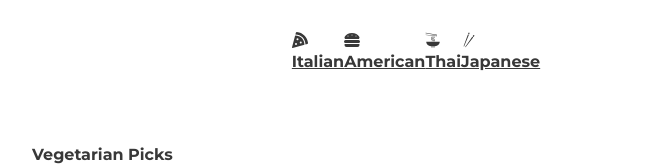
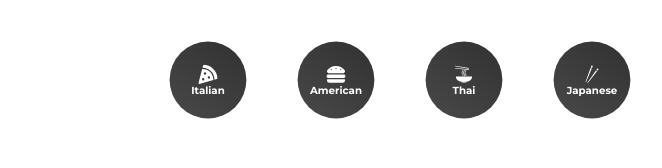
Before and after one commit to acz1992/react_recipe_app, a React (Create React App) app: page / in a window 1280 px wide. Shown: the top 168 px of the page, without its empty margins (224-886 px from the left). Built offline with nearby package versions, Linux system fonts and the light colour scheme; no server answers.

Commit message:
Style Nav Link using styled components

```diff
--- a/src/components/Category.jsx
+++ b/src/components/Category.jsx
@@ -6,22 +6,22 @@
 function Category() {
 	return (
 		<List>
-			<NavLink to={"/cuisine/italian"}>
+			<StyledLink to={"/cuisine/italian"}>
 				<FaPizzaSlice />
 				<h4>Italian</h4>
-			</NavLink>
-			<NavLink to={"/cuisine/american"}>
+			</StyledLink>
+			<StyledLink to={"/cuisine/american"}>
 				<FaHamburger />
 				<h4>American</h4>
-			</NavLink>
-			<NavLink to={"/cuisine/thai"}>
+			</StyledLink>
+			<StyledLink to={"/cuisine/thai"}>
 				<GiNoodles />
 				<h4>Thai</h4>
-			</NavLink>
-			<NavLink to={"/cuisine/japanese"}>
+			</StyledLink>
+			<StyledLink to={"/cuisine/japanese"}>
 				<GiChopsticks />
 				<h4>Japanese</h4>
-			</NavLink>
+			</StyledLink>
 		</List>
 	);
 }
@@ -32,4 +32,37 @@
 	margin: 2rem 0rem;
 `;
 
+const StyledLink = styled(NavLink)`
+	display: flex;
+	flex-direction: column;
+	justify-content: center;
+	align-items: center;
+	border-radius: 50%;
+	margin-right: 2rem;
+	text-decoration: none;
+	background: linear-gradient(35deg, #494949, #313131);
+	width: 6rem;
+	height: 6rem;
+	cursor: pointer;
+	transform: scale(0.8);
+
+	h4 {
+		color: white;
+		font-size: 0.8rem;
+	}
+	svg {
+		color: white;
+		font-size: 1.5rem;
+	}
+	&.active {
+		background: linear-gradient(to right, #f27121, #e94057);
+		svg {
+			color: white;
+		}
+		h4 {
+			color: white;
+		}
+	}
+`;
+
 export default Category;
```
